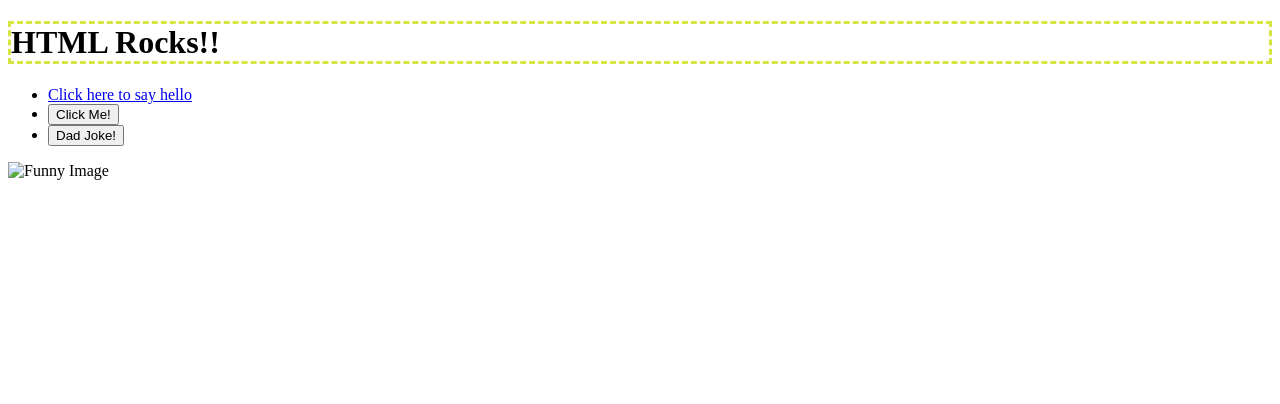
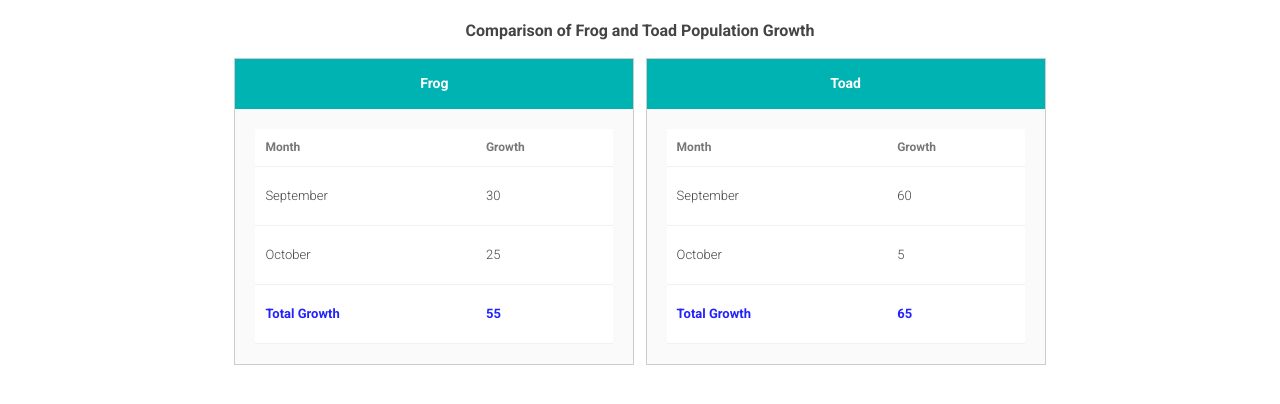
Before and after one commit to ZachMunson/6.04-Lab---Advanced-CSS, a website: page index.html in a window 1280 px wide. Drawn offline with Linux system fonts and the light colour scheme; files that its build step writes are made by us from their sources.

Commit message:
Created styled page with CSS

```diff
--- a/index.html
+++ b/index.html
@@ -1,25 +1,149 @@
 <!doctype html>
-<html>
+<html lang="en">
+<head>
+  <meta charset="utf-8" />
+  <meta name="viewport" content="width=device-width,initial-scale=1" />
+  <title>Comparison of Frog and Toad Population Growth</title>
+  <link href="https://fonts.googleapis.com/css2?family=Roboto:wght@300;400;700&display=swap" rel="stylesheet">
 
-<head>
-  <meta charset="utf-8">
-  <title>CS208 - Starter Code (UPDATE ME)!</title>
-  <meta name="description" content="">
-  <meta name="viewport" content="width=device-width, initial-scale=1">
-  <link rel="stylesheet" href="style.css">
+  <style>
+    body {
+      font-family: Roboto, Helvetica, sans-serif;
+      margin: 20px;
+      line-height: 1.4;
+      color: #222;
+    }
+
+    #page-title {
+      font-size: 16px;
+      color: #444444;
+      margin: 0 0 12px 0;
+      text-align: center;
+    }
+    .container {
+      text-align: center;
+      margin: 5px;
+      font-size: 13px;
+    }
+    .offer {
+      display: inline-block;
+      width: 400px;
+      margin: 4px;
+      text-align: center;
+      border: 1px solid #cccccc;
+      vertical-align: top;
+      box-sizing: border-box;
+      background-color: #ffffff;
+    }
+    .offer-title {
+      font-size: 14px;
+      font-weight: 700;
+      color: #ffffff;
+      background-color: #00b3b3;
+      margin: 0;
+      padding: 15px;
+    }
+    .offer-contents {
+      padding: 20px;
+      background-color: #fafafa;
+    }
+    table {
+      width: 100%;
+      background-color: #ffffff;
+      border-spacing: 0;
+      margin: 0;
+    }
+    table th {
+      font-size: 12px;
+      font-weight: 700;
+      color: #777777;
+      padding: 10px;
+      margin: 0;
+      text-align: left;
+      border-bottom: 1px solid #f1f1f1;
+    }
+    table td {
+      font-weight: 300;
+      color: #444444;
+      padding: 20px 10px;
+      margin: 0;
+      text-align: left;
+      border-bottom: 1px solid #f1f1f1;
+    }
+    .final-value {
+      font-weight: 700;
+      color: #2222ff;
+    }
+    @media (max-width: 860px) {
+      .offer {
+        display: block;
+        width: auto;
+        max-width: 460px;
+        margin: 8px auto;
+      }
+    }
+  </style>
 </head>
+<body>
+  <h1 id="page-title">Comparison of Frog and Toad Population Growth</h1>
 
-<body>
-  <h1>HTML Rocks!!</h1>
-  <ul>
-  <li><a href="/hello">Click here to say hello</a></li>
-  <li><button id="hello-link">Click Me!</button></li>
-  <li><button id="joke-button">Dad Joke!</button></li>
-  <script src="script.js"></script>
-  </ul>
-  <img src="funny.png" alt="Funny Image" width="300" height="200">
+  <div class="container">
+    <section class="offer">
+      <h2 class="offer-title">Frog</h2>
+      <div class="offer-contents">
+        <table>
+          <thead>
+            <tr>
+              <th>Month</th>
+              <th>Growth</th>
+            </tr>
+          </thead>
+          <tbody>
+            <tr>
+              <td>September</td>
+              <td>30</td>
+            </tr>
+            <tr>
+              <td>October</td>
+              <td>25</td>
+            </tr>
+            <tr>
+              <td class="final-value">Total Growth</td>
+              <td class="final-value">55</td>
+            </tr>
+          </tbody>
+        </table>
+      </div>
+    </section>
 
-  <h2 id="joke-display"></h2>
+    <!-- Offer 2 -->
+    <section class="offer">
+      <h2 class="offer-title">Toad</h2>
+      <div class="offer-contents">
+        <table>
+          <thead>
+            <tr>
+              <th>Month</th>
+              <th>Growth</th>
+            </tr>
+          </thead>
+          <tbody>
+            <tr>
+              <td>September</td>
+              <td>60</td>
+            </tr>
+            <tr>
+              <td>October</td>
+              <td>5</td>
+            </tr>
+            <tr>
+              <td class="final-value">Total Growth</td>
+              <td class="final-value">65</td>
+            </tr>
+          </tbody>
+        </table>
+      </div>
+    </section>
+  </div>
 </body>
-
 </html>
```
Also changed, not shown: 1 other file.
